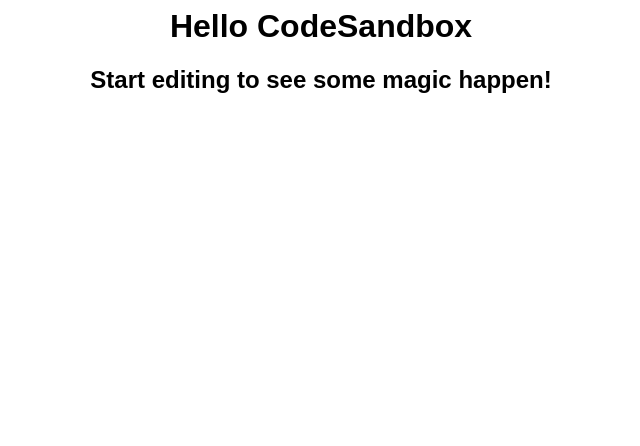
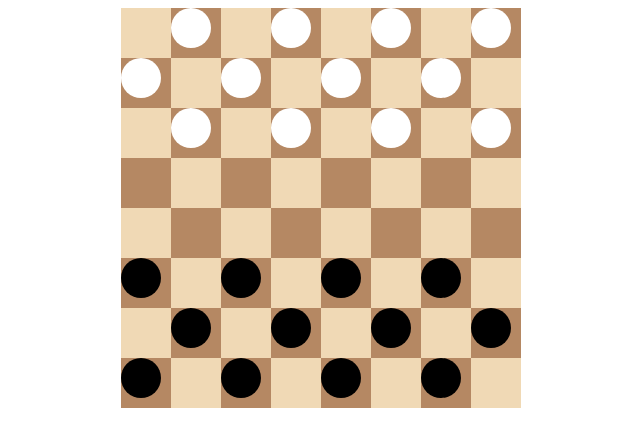
Before and after one commit to martinvosullivan/checkers-project, a React (Vite) app: page / in a window 1280 px wide. Shown: the top 446 px of the page, without its empty margins (319-959 px from the left). Built offline with nearby package versions, Linux system fonts and the light colour scheme.

Commit message:
board implementation

```diff
--- a/src/App.jsx
+++ b/src/App.jsx
@@ -1,10 +1,11 @@
 import "./styles.css";
+import Checkerboard from "./Board";
+import * as React from "react";
 
 export default function App() {
   return (
     <div className="App">
-      <h1>Hello CodeSandbox</h1>
-      <h2>Start editing to see some magic happen!</h2>
+      <Checkerboard />
     </div>
   );
 }
--- /dev/null
+++ b/src/Board.jsx
@@ -0,0 +1,38 @@
+import React, { useState } from "react";
+import "./Checkerboard.css";
+
+const Checkerboard = () => {
+  // Define the initial state for the checkerboard
+  const [board, setBoard] = useState([
+    [" ", "W", " ", "W", " ", "W", " ", "W"],
+    ["W", " ", "W", " ", "W", " ", "W", " "],
+    [" ", "W", " ", "W", " ", "W", " ", "W"],
+    [" ", " ", " ", " ", " ", " ", " ", " "],
+    [" ", " ", " ", " ", " ", " ", " ", " "],
+    ["B", " ", "B", " ", "B", " ", "B", " "],
+    [" ", "B", " ", "B", " ", "B", " ", "B"],
+    ["B", " ", "B", " ", "B", " ", "B", " "],
+  ]);
+
+  // Render the board
+  const renderBoard = () => {
+    return board.map((row, rowIndex) => (
+      <div key={rowIndex} className="board-row">
+        {row.map((cell, colIndex) => (
+          <div key={colIndex} className={getCellColor(rowIndex, colIndex)}>
+            {cell !== " " && <div className={`piece ${cell}`}></div>}
+          </div>
+        ))}
+      </div>
+    ));
+  };
+
+  // Determine cell color based on position
+  const getCellColor = (row, col) => {
+    return (row + col) % 2 === 0 ? "white-cell" : "black-cell";
+  };
+
+  return <div className="checkerboard">{renderBoard()}</div>;
+};
+
+export default Checkerboard;
--- /dev/null
+++ b/src/Checkerboard.css
@@ -0,0 +1,33 @@
+.checkerboard {
+  display: inline-block;
+}
+
+.board-row {
+  display: flex;
+}
+
+.white-cell {
+  width: 50px;
+  height: 50px;
+  background-color: #f0d9b5;
+}
+
+.black-cell {
+  width: 50px;
+  height: 50px;
+  background-color: #b58863;
+}
+
+.piece {
+  width: 80%;
+  height: 80%;
+  border-radius: 50%;
+}
+
+.W {
+  background-color: #fff;
+}
+
+.B {
+  background-color: #000;
+}
```
